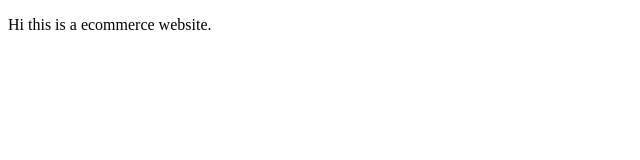
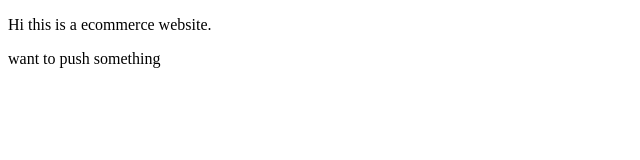
Before and after one commit to siamurmahin/assignment-ecommerce, a plain HTML site: page index.html in a window 1280 px wide. Shown: the whole page, without its empty margins (0-640 px from the left). Drawn offline with Linux system fonts and the light colour scheme.

Commit message:
2nd push

```diff
--- a/index.html
+++ b/index.html
@@ -8,5 +8,7 @@
 </head>
 <body>
     <p>Hi this is a ecommerce website.</p>
+    <p>want to push something
+    </p>
 </body>
 </html>
```
Also changed, not shown: images/bags/bag-2.png (added), images/banner-images/headphone.png (added), images/banner-images/tv.png (added), images/banner-images/xbox.png (added), images/categories/bag.png (added), images/categories/shoes.png (added), images/categories/watch.png (added), images/logo.png (added), images/shoes/shoe-1.png (added), images/shoes/shoe-2.png (added), images/shoes/shoe-3.png (added), 3 other files.
